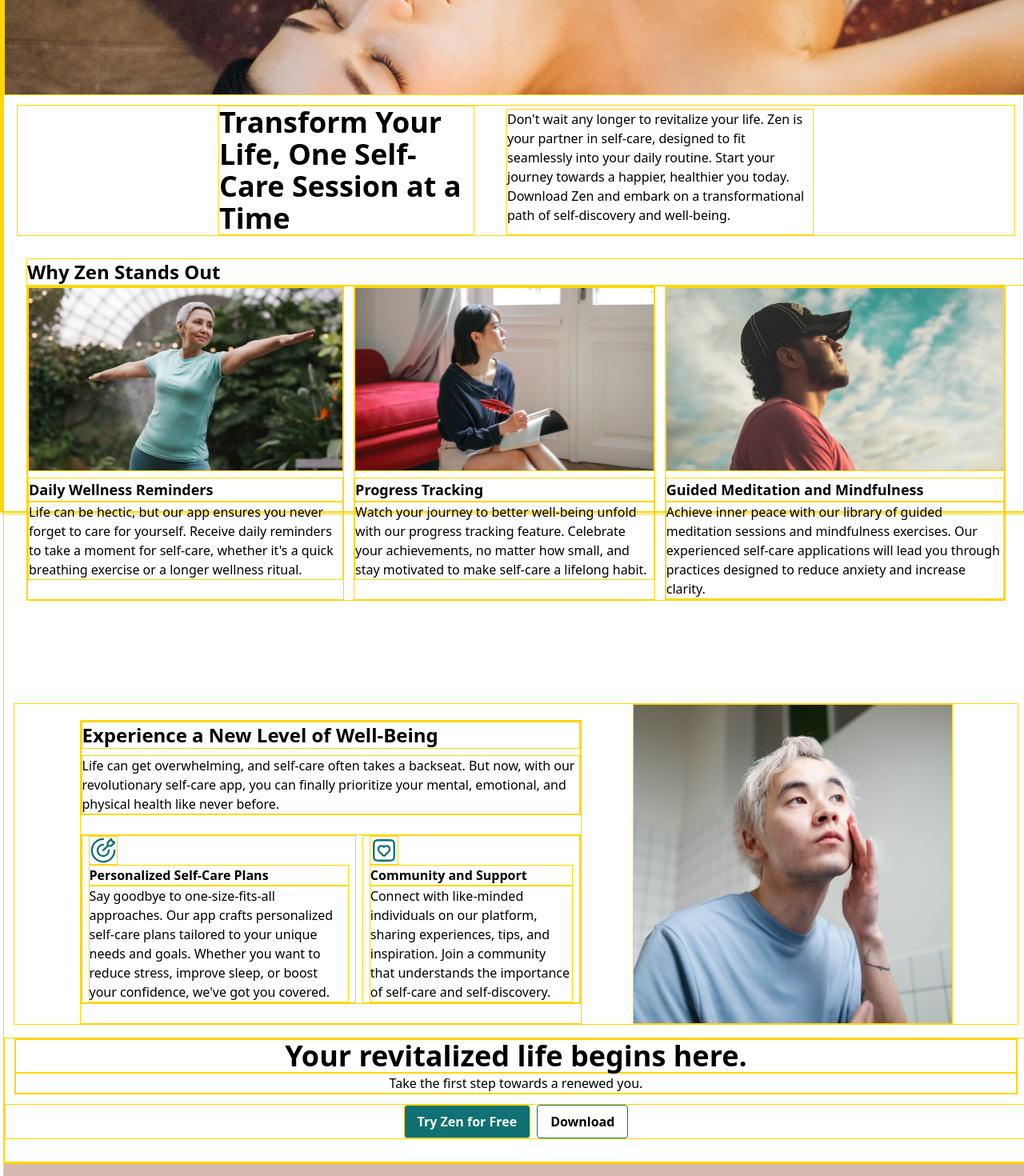
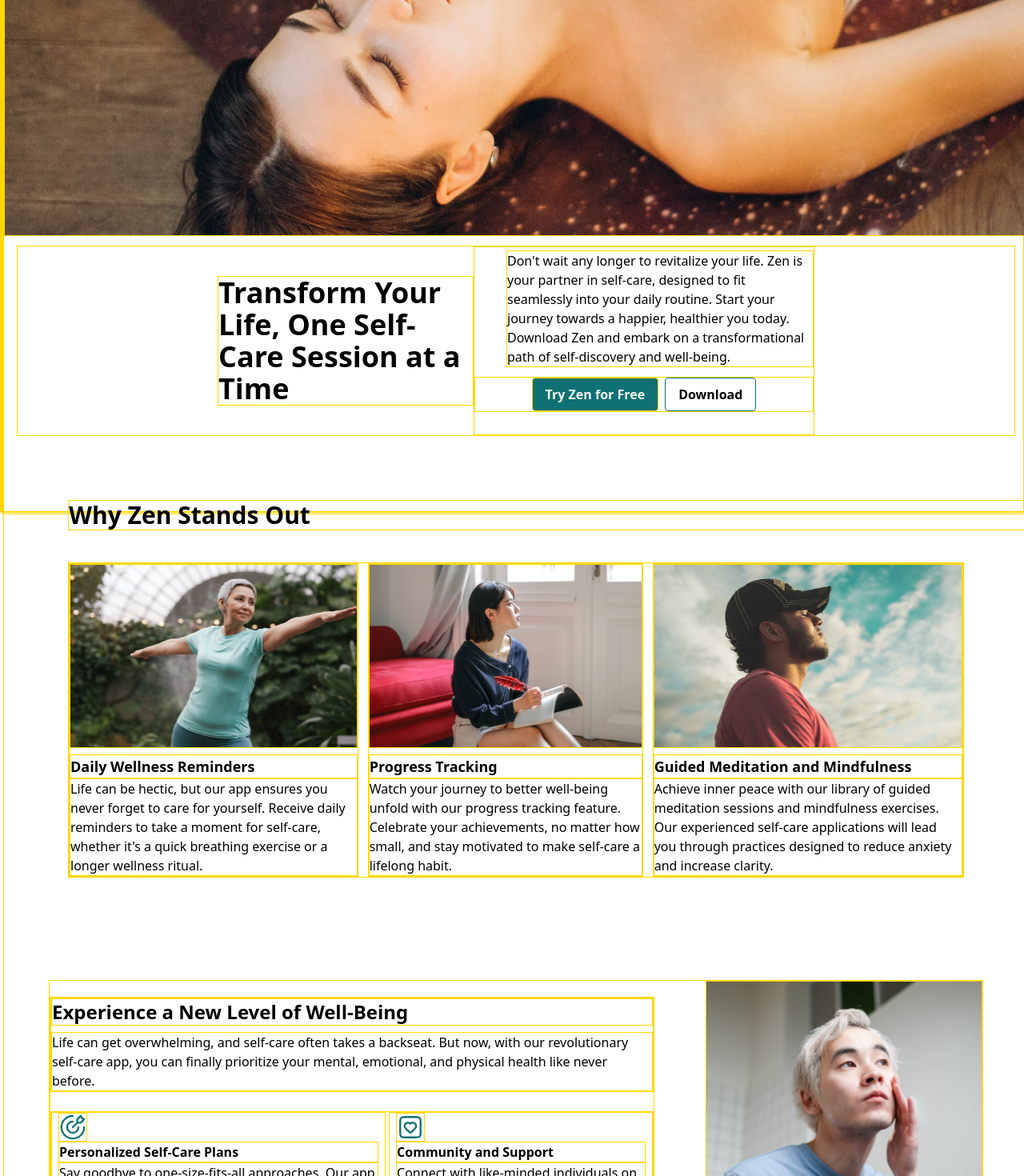
Before and after one commit to rominadouk/zen-redesign, a React (Create React App) app: page / in a window 1280 px wide. Shown: the part 160-1630 px from the top of the page at 80% size. Built offline with nearby package versions, Linux system fonts and the light colour scheme.

Commit message:
styling changes

```diff
--- a/src/modules/home-page/home.tsx
+++ b/src/modules/home-page/home.tsx
@@ -5,14 +5,22 @@
     return (
         <div>
             {/* Main Top Image + Image Description*/}
-            <div id='home-main-img' className='w-screen h-52'></div>
+            <div id='home-main-img' className='w-screen h-60 lg:h-96'></div>
             <div className='mx-4 mt-3 md:flex md:flex-row  md:justify-center'>
-                <h1 className='font-bold text-4xl md:w-80'>Transform Your Life, One Self-Care Session at a Time</h1>
+                <h1 className='font-bold text-4xl md:w-80 md:place-self-center'>Transform Your Life, One Self-Care Session at a Time</h1>
+                <div>
                 <p className='mt-1 md:w-96 md:ml-10'>Don't wait any longer to revitalize your life. Zen is your partner in self-care, designed to fit seamlessly into your daily routine. Start your journey towards a happier, healthier you today. Download Zen and embark on a transformational path of self-discovery and well-being.</p>
+                <div className='mb-7 mt-3 flex flex-row justify-center'>
+                    <button className='bg-sea-green-blue hover:bg-blue-500 text-off-white font-semibold py-2 px-4 hover:border-transparent rounded mr-2'>Try Zen for Free</button>
+                    <button className='bg-transparent hover:bg-blue-500 text-blue-700 font-semibold py-2 px-4 border border-sea-green-blue hover:border-transparent rounded'>Download</button>
+                </div>
+
+                </div>
+
             </div>
             {/* Stand Out Section */}
-            <h2 className='font-bold text-2xl mt-7 ml-7'>Why Zen Stands Out</h2>
-            <section id='stand-out-container' className='mx-7 mb-5 md:flex md:flex-row' >
+            <h2 className='font-bold text-2xl mt-7 ml-7 lg:mb-10 lg:text-3xl lg:mt-20 lg:ml-20'>Why Zen Stands Out</h2>
+            <section id='stand-out-container' className='mx-7 mb-5 md:flex md:flex-row lg:mx-20' >
                 <div className='flex flex-col'>
                     <div id='stand-out-img1' className='stand-out-imgs'></div>
                     <p className='font-bold text-lg mt-2'>Daily Wellness Reminders</p>
@@ -31,10 +39,10 @@
             </section>
 
             {/* Experience Well-Being Section */}
-            <section id='well-being-container' className='flex flex-col justify-center md:flex-row mx-3 my-4 md:mt-32'>
+            <section id='well-being-container' className='flex flex-col justify-center md:flex-row mx-3 my-4 md:mt-32 lg:mx-14'>
 
                 {/* Medium View:Left Column, Well-Being Start */}
-                <div className="md:flex md:flex-col md:w-2/4 md:mt-5 mr-16">
+                <div className="md:flex md:flex-col md:w-3/4 md:mt-5 mr-16">
                     <div className="">
                         <h2 className='font-bold text-2xl mb-2'>Experience a New Level of Well-Being</h2>
                         <div id='well-being-img-mobile' className='well-being-img md:hidden'></div>
@@ -42,7 +50,7 @@
                     </div>
                     {/* Icon Columns */}
                     <div className='my-6 md:flex md:flex-row '>
-                        <div className='mb-3 md:mr-2 md:px-2 md:mb-0'>
+                        <div className='mb-3 md:mr-1 md:px-2 md:mb-0'>
                             <TargetIcon />
                             <p className='font-bold'>Personalized Self-Care Plans</p>
                             <p>Say goodbye to one-size-fits-all approaches. Our app crafts personalized self-care plans tailored to your unique needs and goals. Whether you want to reduce stress, improve sleep, or boost your confidence, we've got you covered.</p>
@@ -58,10 +66,10 @@
                 <div id='well-being-img-desktop' className='well-being-img' ></div>
             </section>
             {/* Revitalized Section */}
-            <section>
+            <section className="lg:flex lg:flex-row lg:justify-between lg:mx-14 lg:my-20">
                 <div className='mx-3'>
                     <h3 className='font-bold text-4xl text-center'>Your revitalized life begins here.</h3>
-                    <p className='text-center'>Take the first step towards a renewed you.</p>
+                    <p className='text-center lg:text-left'>Take the first step towards a renewed you.</p>
                 </div>
                 {/* Revitalized Buttons */}
                 <div className='mb-7 mt-3 flex flex-row justify-center'>
```
